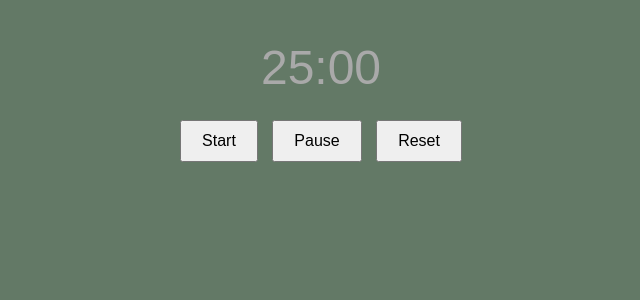
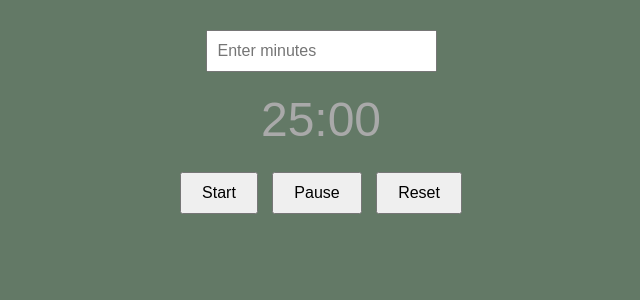
Before and after one commit to amartya-pandey/DoiSt, a Python web app: template templates/pomodoro.html in a window 1280 px wide. Shown: the top 300 px of the page, without its empty margins (319-959 px from the left). Run offline with Jinja, Linux system fonts and the light colour scheme; the template is opened without the code that fills it, so the values that code supplies are empty.

Commit message:
add pomo time input

```diff
--- a/templates/pomodoro.html
+++ b/templates/pomodoro.html
@@ -21,10 +21,17 @@
       margin: 5px;
       cursor: pointer;
     }
+    #time-input {
+      padding: 10px;
+      font-size: 16px;
+      margin: 10px auto;
+      display: block;
+    }
   </style>
 </head>
 <body>
   <!-- <h1>Pomodoro Timer</h1> -->
+  <input id="time-input" type="number" placeholder="Enter minutes" min="1" />
   <div id="timer" style="color: darkgrey;">25 : 00</div>
   <button id="start">Start</button>
   <button id="pause">Pause</button>
@@ -36,6 +43,7 @@
     let is_running = false;
 
     const timer_display = document.getElementById('timer');
+    const time_input = document.getElementById('time-input');
     const start_button = document.getElementById('start');
     const pause_button = document.getElementById('pause');
     const reset_button = document.getElementById('reset');
@@ -48,13 +56,22 @@
 
     function start_timer() {
       if (is_running) return;
+
+      const input_minutes = parseInt(time_input.value);
+      if (!isNaN(input_minutes) && input_minutes > 0) {
+        timeLeft = input_minutes * 60;
+      }
+
+      time_input.style.display = 'none';
+
       is_running = true;
+      update_timer_display();
       time_interval = setInterval(() => {
         if (timeLeft > 0) {
           timeLeft--;
           update_timer_display();
         } else {
-          clear_interval(time_interval);
+          clearInterval(time_interval);
           alert('Time is up!');
         }
       }, 1000);
@@ -70,6 +87,8 @@
       is_running = false;
       timeLeft = 25 * 60;
       update_timer_display();
+
+      time_input.style.display = 'block';
     }
 
     start_button.addEventListener('click', start_timer);
```
